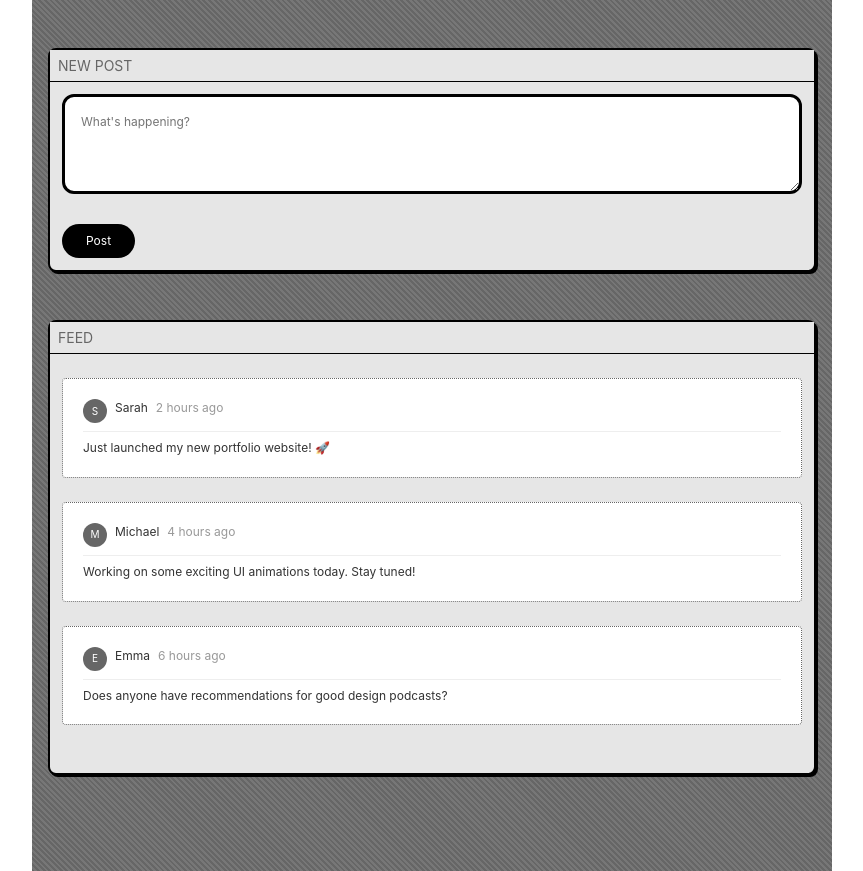
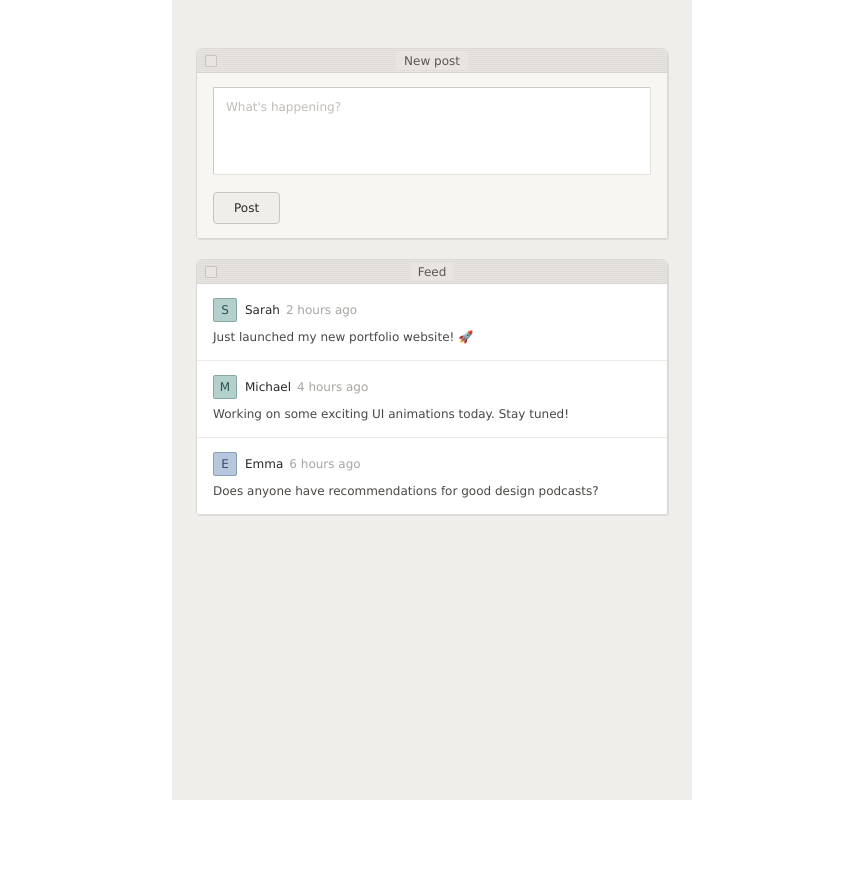
Before and after one commit to esikmalazman/prototyping-puzzles-designwithliz, a Next.js app: page /prototypes/hummingbird in a window 1280 px wide. Shown: the whole page, without its empty margins (208-1071 px from the left). After the commit the page ends 800 px from the top, so only its background shows below. Built offline with nearby package versions, Linux system fonts and the light colour scheme.

Commit message:
finish visual design update for hummingbird with mac vintageOS style

```diff
--- a/app/prototypes/hummingbird/page.tsx
+++ b/app/prototypes/hummingbird/page.tsx
@@ -9,6 +9,20 @@
 
 import { useState } from 'react';
 import styles from './vintage-mac.module.css';
+
+const AVATAR_PALETTE: { bg: string; fg: string }[] = [
+  { bg: '#e2c4c0', fg: '#7a3d39' }, // dusty rose
+  { bg: '#bdd0b9', fg: '#365633' }, // sage
+  { bg: '#ddd0b0', fg: '#5e4e28' }, // warm sand
+  { bg: '#b8c8dc', fg: '#334d6b' }, // slate blue
+  { bg: '#d0c4e0', fg: '#503968' }, // lavender
+  { bg: '#b4d0cc', fg: '#2a5450' }, // muted teal
+];
+
+function avatarColor(username: string) {
+  const code = username.toUpperCase().charCodeAt(0);
+  return AVATAR_PALETTE[code % AVATAR_PALETTE.length];
+}
 
 interface Post {
   id: number;
@@ -81,8 +95,15 @@ export default function HummingbirdFeed() {
           {posts.map(post => (
             <div key={post.id} className={styles.post}>
               <div className={styles.postHeader}>
-                <div className={styles.avatar}>
-                  {post.username[0]}
+                <div
+                  className={styles.avatar}
+                  style={{
+                    backgroundColor: avatarColor(post.username).bg,
+                    color: avatarColor(post.username).fg,
+                    borderColor: avatarColor(post.username).fg + '55',
+                  }}
+                >
+                  {post.username[0].toUpperCase()}
                 </div>
                 <div className={styles.postMeta}>
                   <span className={styles.username}>{post.username}</span>
--- a/app/prototypes/hummingbird/vintage-mac.module.css
+++ b/app/prototypes/hummingbird/vintage-mac.module.css
@@ -1,142 +1,173 @@
-/* Vintage Mac OS styles */
+/* Hummingbird — whisper-level vintage Mac OS */
+
 .container {
-  max-width: 800px;
+  max-width: 520px;
   margin: 0 auto;
-  padding: 3rem 1rem;
-  background-color: #666;
-  background-image: repeating-linear-gradient(45deg, #666, #666 2px, #777 2px, #777 4px);
+  padding: 3rem 1.5rem;
   min-height: 100vh;
-  font-family: "SF Pro", -apple-system, system-ui, sans-serif;
+  /* Warm off-white — the ghost of a Mac desktop gray */
+  background-color: #f0eeeb;
+  font-family: "Geneva", "Helvetica Neue", Helvetica, Arial, sans-serif;
 }
 
 .window {
-  background-color: #e6e6e6;
-  border: 2px solid #000;
-  border-radius: 8px;
-  box-shadow: 2px 2px 0 #000;
-  margin-bottom: 3rem;
+  background-color: #ffffff;
+  border: 1px solid #dbd8d4;
+  border-radius: 6px 6px 3px 3px;
+  /* Barely-there offset shadow — the shadow exists but doesn't announce itself */
+  box-shadow: 1px 1px 0 rgba(0, 0, 0, 0.07);
+  margin-bottom: 20px;
+  overflow: hidden;
 }
 
 .titleBar {
-  background: #e6e6e6;
-  height: 32px;
+  height: 24px;
   display: flex;
   align-items: center;
-  padding: 0 8px;
-  border-bottom: 1px solid #000;
+  justify-content: center;
+  padding: 0 28px;
+  border-bottom: 1px solid #d8d4d0;
+  position: relative;
+  background-color: #e8e5e1;
+  /* Stripes at 4% opacity — only visible if you're looking for them */
+  background-image: repeating-linear-gradient(
+    to bottom,
+    transparent 0px,
+    transparent 1px,
+    rgba(0, 0, 0, 0.04) 1px,
+    rgba(0, 0, 0, 0.04) 2px
+  );
+}
+
+.titleBar::before {
+  content: "";
+  position: absolute;
+  left: 8px;
+  width: 12px;
+  height: 12px;
+  border: 1px solid #c8c4c0;
+  background-color: #e8e5e1;
+  border-radius: 1px;
 }
 
 .titleText {
-  color: #666;
-  font-size: 14px;
+  font-size: 12px;
   font-weight: normal;
+  color: #5a5654;
   margin: 0;
-  text-transform: uppercase;
+  background-color: #e8e5e1;
+  padding: 0 8px;
+  position: relative;
 }
 
 .postForm {
-  padding: 0.75rem;
+  padding: 14px 16px;
+  background-color: #f8f6f3;
 }
 
+/* Inset bevel so faint it reads as a standard border at a glance */
 .postInput {
   width: 100%;
-  min-height: 100px;
-  background-color: #fff;
-  border: 3px solid #000;
-  border-radius: 12px;
-  padding: 1rem;
+  min-height: 88px;
+  background-color: #ffffff;
+  border-top: 1px solid #ccc9c4;
+  border-left: 1px solid #ccc9c4;
+  border-right: 1px solid #e4e1dd;
+  border-bottom: 1px solid #e4e1dd;
+  border-radius: 2px;
+  padding: 10px 12px;
   font-family: inherit;
   font-size: 12px;
-  resize: vertical;
-  margin-bottom: 1.5rem;
+  line-height: 1.5;
+  color: #2a2826;
+  resize: none;
+  margin-bottom: 10px;
+  box-sizing: border-box;
+}
+
+.postInput::placeholder {
+  color: #c0bcb8;
+}
+
+.postInput:focus {
+  outline: none;
+  border-top-color: #b8b4af;
+  border-left-color: #b8b4af;
 }
 
 .postButton {
-  background-color: #000;
-  border: none;
-  border-radius: 20px;
-  padding: 8px 24px;
+  background-color: #f0eeeb;
+  border: 1px solid #c8c4c0;
+  border-radius: 4px;
+  padding: 6px 20px;
   font-size: 12px;
   font-weight: normal;
+  font-family: inherit;
   cursor: pointer;
-  color: #fff;
+  color: #2a2826;
 }
 
 .postButton:active {
-  transform: translate(2px, 2px);
-  opacity: 0.8;
+  background-color: #e0ddd9;
 }
 
 .feed {
-  padding: 1.5rem 0.75rem;
+  padding: 0;
+  background-color: #ffffff;
 }
 
 .post {
-  background-color: #fff;
-  border: 1px dotted #666;
-  margin-bottom: 1.5rem;
-  padding: 1.25rem;
-  border-radius: 4px;
+  padding: 14px 16px;
+  border-bottom: 1px solid #edeae6;
+}
+
+.post:last-child {
+  border-bottom: none;
 }
 
 .postHeader {
   display: flex;
-  align-items: flex-start;
-  gap: 0.5rem;
-  margin-bottom: 0.5rem;
+  align-items: center;
+  gap: 8px;
+  margin-bottom: 6px;
 }
 
 .avatar {
   width: 24px;
   height: 24px;
-  background-color: #666;
+  background-color: #e8e5e1;
+  border: 1px solid #d0cdc9;
+  border-radius: 2px;
   display: flex;
   align-items: center;
   justify-content: center;
-  color: #fff;
+  color: #5a5654;
   font-weight: normal;
-  font-size: 10px;
-  border-radius: 50%;
+  font-size: 12px;
+  flex-shrink: 0;
 }
 
 .postMeta {
   display: flex;
   flex-direction: row;
-  gap: 0.5rem;
-  align-items: center;
+  align-items: baseline;
+  gap: 6px;
 }
 
 .username {
-  font-weight: normal;
+  font-weight: 500;
   font-size: 12px;
-  color: #333;
+  color: #2a2826;
 }
 
 .timestamp {
   font-size: 12px;
-  color: #999;
+  color: #a8a5a0;
 }
 
 .content {
   font-size: 12px;
-  line-height: 1.4;
+  line-height: 1.5;
   margin: 0;
-  padding-top: 0.5rem;
-  color: #333;
-  border-top: 1px solid #eee;
+  color: #4a4744;
 }
-
-/* Classic Mac OS scrollbar styles */
-.feed::-webkit-scrollbar {
-  width: 16px;
-}
-
-.feed::-webkit-scrollbar-track {
-  background: #e6e6e6;
-  border: 1px solid #000;
-}
-
-.feed::-webkit-scrollbar-thumb {
-  background: #999;
-  border: 1px solid #000;
-}
```
